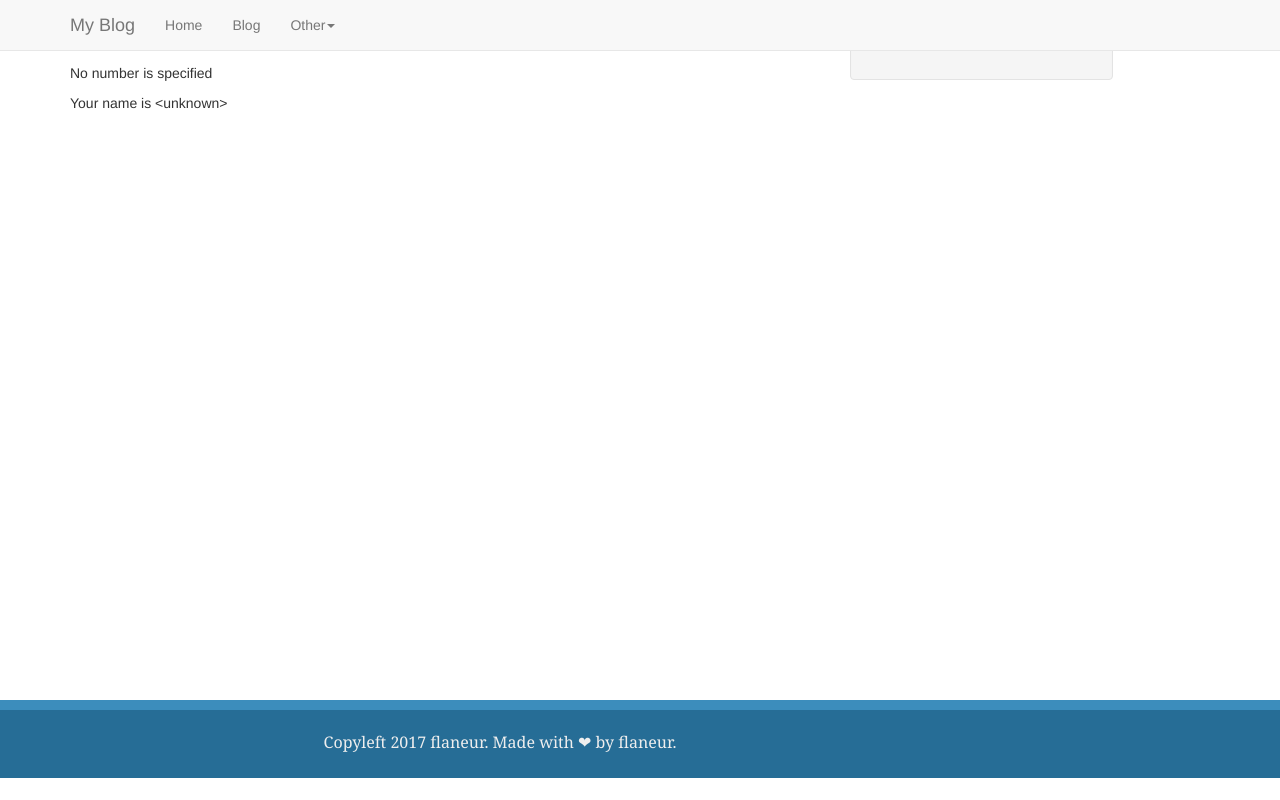
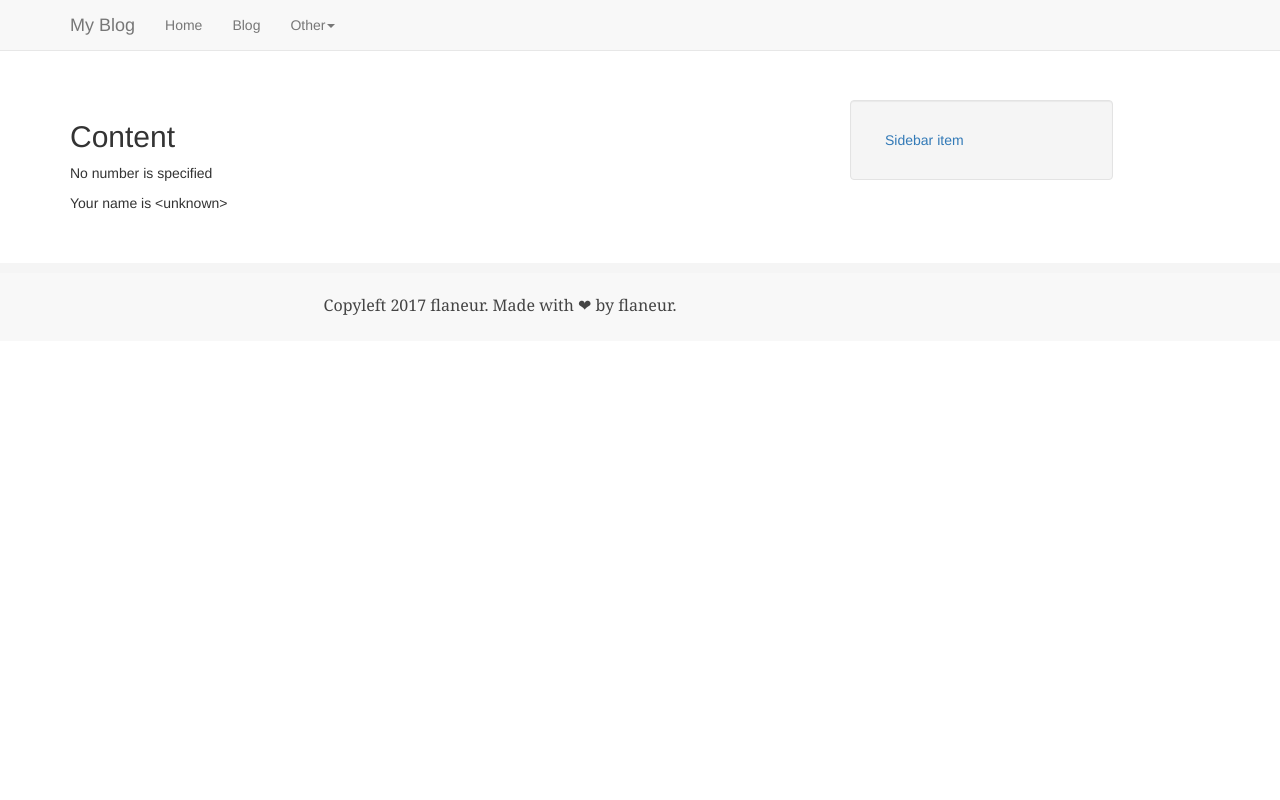
Before and after one commit to siflaneur/Blog, a Flask app: page / in a window 1280 px wide. Run offline with Flask 2, Linux system fonts and the light colour scheme; some libraries are stand-ins or nearby versions.

Commit message:
modify base.css

```diff
--- /dev/null
+++ b/static/base.css
@@ -0,0 +1,42 @@
+body {
+    margin: 0;
+    padding-top: 100px;
+}
+
+.fw {
+    width: 100%
+}
+
+.clf:after {
+    content: " ";
+    display: block;
+    font-size: 0;
+    line-height: 0;
+    clear: both
+}
+
+.wc {
+    width: 1000px
+}
+
+#bottom {
+    background: #f8f8f8
+}
+
+#foot {
+    border-top: 10px solid whitesmoke;
+}
+
+.center {
+    display: block;
+    margin-left: auto;
+    margin-right: auto
+}
+
+#footer .info {
+    font-family: 'Alegreya', Georgia, 'PingFang SC', 'Microsoft YaHei', sans-serif;
+    color: #444;
+    padding: 21px 0 14px;
+    text-align: center;
+    font-size: 16px;
+}
--- a/static/main.css
+++ /dev/null
@@ -1,86 +0,0 @@
-html {
-    height: 100%;
-}
-
-body {
-    min-height: 100%;
-    margin: 0;
-    padding: 0;
-    position: relative;
-}
-
-/*body {*/
-/*padding-top: 100px;*/
-/*}*/
-
-.fw {
-    width: 100%
-}
-
-.clf:after {
-    content: " ";
-    display: block;
-    font-size: 0;
-    line-height: 0;
-    clear: both
-}
-
-.wc {
-    width: 1000px
-}
-
-.left {
-    float: left
-}
-
-.logo-container {
-    margin-right: 0;
-    float: none;
-    width: 100%;
-    text-align: center
-}
-
-.logo {
-    background: #367fa9;
-    border-top: 8px solid #266d96
-}
-
-.logo img {
-    width: auto
-}
-
-#top {
-    background: #3c8dbc;
-    border-top: 8px solid #367fa9
-}
-
-#header {
-    height: 77px;
-    position: relative
-}
-
-#bottom {
-    background: #266d96
-}
-
-#foot {
-    border-top: 10px solid #3c8dbc;
-    position: absolute;
-    bottom: 0;
-    width: 100%;
-    height: 100px;
-}
-
-.center {
-    display: block;
-    margin-left: auto;
-    margin-right: auto
-}
-
-#footer .info {
-    font-family: 'Alegreya', Georgia, 'PingFang SC', 'Microsoft YaHei', sans-serif;
-    color: #eee;
-    padding: 21px 0 14px;
-    text-align: center;
-    font-size: 16px;
-}
--- a/templates/base.html
+++ b/templates/base.html
@@ -4,7 +4,8 @@
     <meta charset="UTF-8">
     <title>{% block title %}{% endblock %} | Blog</title>
     <link rel="stylesheet" href="https://maxcdn.bootstrapcdn.com/bootstrap/3.3.7/css/bootstrap.min.css">
-    <link rel="stylesheet" type="text/css" href="{{ url_for('static', filename='main.css') }}">
+    <link rel="stylesheet" href="{{ url_for('static', filename='base.css') }}">
+
 </head>
 
 <body class="{% block body_class %}{% endblock %}">
@@ -56,6 +57,7 @@
         </div>
     </div>
 </div>
+
 <br>
 <br>
 <div id="foot" class="fw">
```
